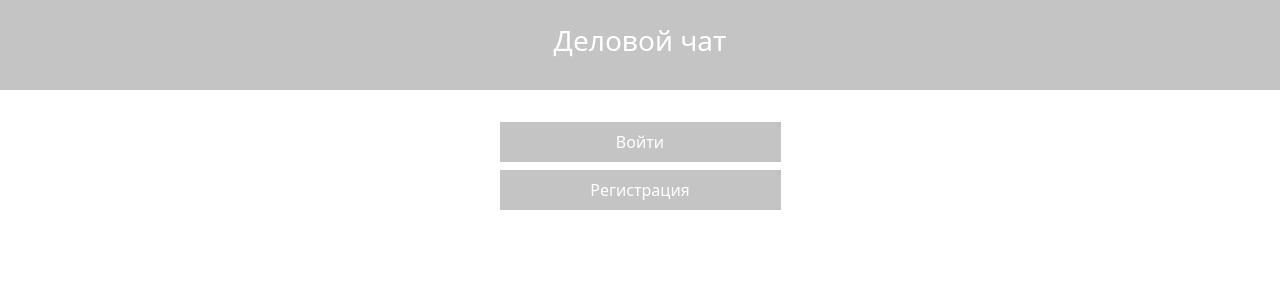
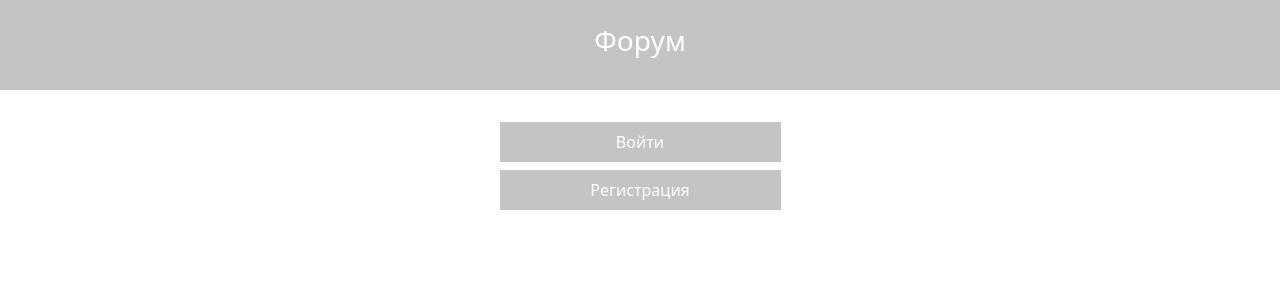
Before and after one commit to Aladser/forum.local, a PHP site: page / in a window 1280 px wide. Shown: the top 300 px of the page. Run offline with PHP 8.4, Linux system fonts and the light colour scheme.

Commit message:
рефакторинг

```diff
--- a/application/Controllers/ArticleController.php
+++ b/application/Controllers/ArticleController.php
@@ -10,6 +10,6 @@ class ArticleController extends Controller
     public function index()
     {
         $data['login'] = UserController::getLoginFromClient();
-        $this->view->generate('template_view.php', 'articles_view.php', 'articles.css', '', 'Форум. Статьи', $data);
+        $this->view->generate('template_view.php', 'articles_view.php', 'articles.css', '', 'Форум - главная', $data);
     }
 }
--- a/application/Controllers/LoginController.php
+++ b/application/Controllers/LoginController.php
@@ -10,6 +10,6 @@ class LoginController extends Controller
     public function index()
     {
         $data = ['csrfToken' => Controller::createCSRFToken()];
-        $this->view->generate('template_view.php', 'login_view.php', '', 'login.js', 'Деловой чат: войти', $data);
+        $this->view->generate('template_view.php', 'login_view.php', '', 'login.js', 'Форум - войти', $data);
     }
 }
--- a/application/Controllers/MainController.php
+++ b/application/Controllers/MainController.php
@@ -16,6 +16,6 @@ class MainController extends Controller
             session_destroy();
         }
 
-        $this->view->generate('template_view.php', 'main_view.php', 'main.css', '', 'Деловой чат');
+        $this->view->generate('template_view.php', 'main_view.php', 'main.css', '', 'Форум');
     }
 }
--- a/application/Controllers/RegController.php
+++ b/application/Controllers/RegController.php
@@ -10,6 +10,6 @@ class RegController extends Controller
     public function index()
     {
         $data = ['csrfToken' => Controller::createCSRFToken()];
-        $this->view->generate('template_view.php', 'reg_view.php', 'reg.css', 'reg.js', 'Деловой чат: регистрация', $data);
+        $this->view->generate('template_view.php', 'reg_view.php', 'reg.css', 'reg.js', 'Форум - регистрация', $data);
     }
 }
--- a/application/views/login_view.php
+++ b/application/views/login_view.php
@@ -22,4 +22,4 @@
     <p class='w-50 mx-auto fw-bolder text-dark-red d-none pt-2 mb-0' id='login-error'></p>
 </div>
 
-<script type='text/javascript' src="http://buscor.local/application/js/validation.js"></script>
+<script type='text/javascript' src="http://forum.local/application/js/validation.js"></script>
--- a/application/views/reg_view.php
+++ b/application/views/reg_view.php
@@ -33,4 +33,4 @@
     </form>
 </div>
 
-<script type='text/javascript' src="http://buscor.local/application/js/validation.js"></script>
+<script type='text/javascript' src="http://forum.local/application/js/validation.js"></script>
--- a/application/views/template_view.php
+++ b/application/views/template_view.php
@@ -5,11 +5,11 @@
     <meta name="viewport" content="width=device-width, initial-scale=1">
     <title><?php echo $pageName; ?></title>
     <link href="https://cdn.jsdelivr.net/npm/bootstrap@5.0.2/dist/css/bootstrap.min.css" rel="stylesheet" integrity="sha384-EVSTQN3/azprG1Anm3QDgpJLIm9Nao0Yz1ztcQTwFspd3yD65VohhpuuCOmLASjC" crossorigin="anonymous">
-    <link rel="icon" href="http://buscor.local/application/images/icon.png">
-    <link rel="stylesheet" href="http://buscor.local/application/css/reset_styles.css">
-    <link rel="stylesheet" href="http://buscor.local/application/css/template.css">
+    <link rel="icon" href="http://forum.local/application/images/icon.png">
+    <link rel="stylesheet" href="http://forum.local/application/css/reset_styles.css">
+    <link rel="stylesheet" href="http://forum.local/application/css/template.css">
     <?php if (!empty($content_css)) { ?>
-        <link rel="stylesheet" href="http://buscor.local/application/css/<?php echo $content_css; ?>">
+        <link rel="stylesheet" href="http://forum.local/application/css/<?php echo $content_css; ?>">
     <?php } ?>
 </head>
 <body>
@@ -35,7 +35,7 @@
 <?php include $content_view; ?>
 
 <?php if (!empty($content_js)) { ?>
-    <script type='text/javascript' src="http://buscor.local/application/js/<?php echo $content_js; ?>"></script>
+    <script type='text/javascript' src="http://forum.local/application/js/<?php echo $content_js; ?>"></script>
 <?php } ?>
 </body>
 </html>
```
Also changed, not shown: storage/forum.local.sql (renamed from storage/buscor.sql), 2 other files.
